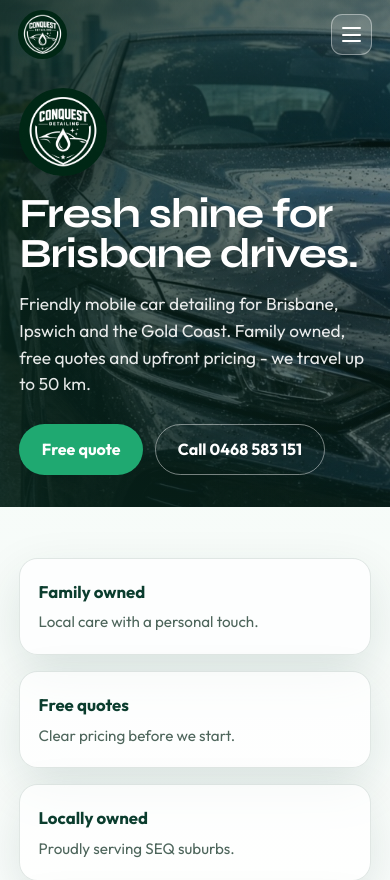
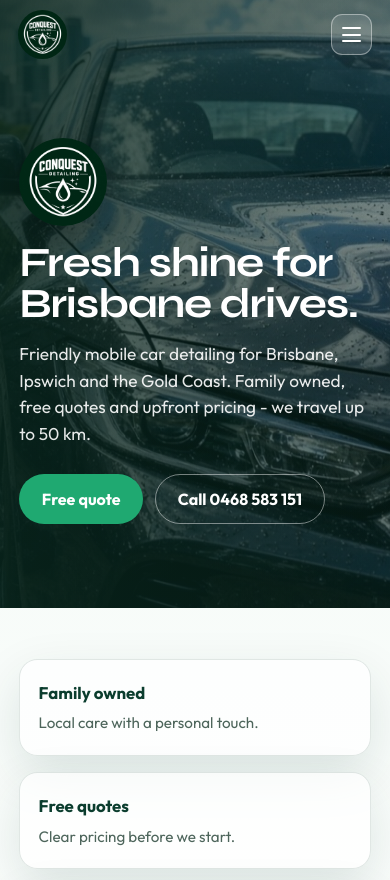
Before and after one commit to ehustle-dev/conquest-detailing, a website built with Vite: page index.html in a window 390 px wide. Shown: the top 880 px of the page. Built offline with nearby package versions, Linux system fonts and the light colour scheme.

Commit message:
Give the Conquest hero more breathing room without returning to full viewport height.

```diff
--- a/src/styles.css
+++ b/src/styles.css
@@ -185,7 +185,7 @@ body.home .site-header:not(.is-scrolled) {
 
 .hero {
   position: relative;
-  min-height: clamp(28rem, 62vh, 36rem);
+  min-height: clamp(34rem, 78vh, 46rem);
   display: grid;
   align-items: center;
   overflow: hidden;
@@ -218,7 +218,7 @@ body.home .site-header:not(.is-scrolled) {
   z-index: 1;
   width: min(1120px, calc(100% - 2.4rem));
   margin: 0 auto;
-  padding: calc(var(--header-h) + 1.5rem) 0 2.4rem;
+  padding: calc(var(--header-h) + 2.2rem) 0 3.2rem;
   max-width: none;
   text-align: left;
   justify-self: start;
@@ -226,7 +226,7 @@ body.home .site-header:not(.is-scrolled) {
 }
 
 .hero-content > * {
-  max-width: 34rem;
+  max-width: 36rem;
 }
 
 .hero-logo {
@@ -794,11 +794,11 @@ body.home .site-header:not(.is-scrolled) {
   }
 
   .hero {
-    min-height: clamp(24rem, 56vh, 32rem);
+    min-height: clamp(30rem, 72vh, 40rem);
   }
 
   .hero-content {
-    padding: calc(var(--header-h) + 1.1rem) 0 2rem;
+    padding: calc(var(--header-h) + 1.6rem) 0 2.6rem;
   }
 }
 
```
